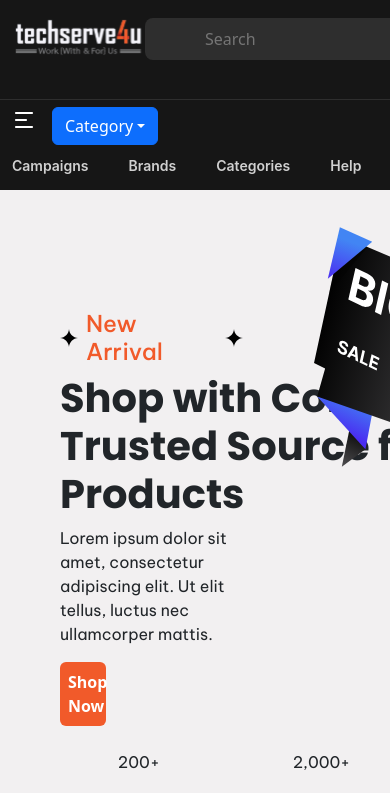
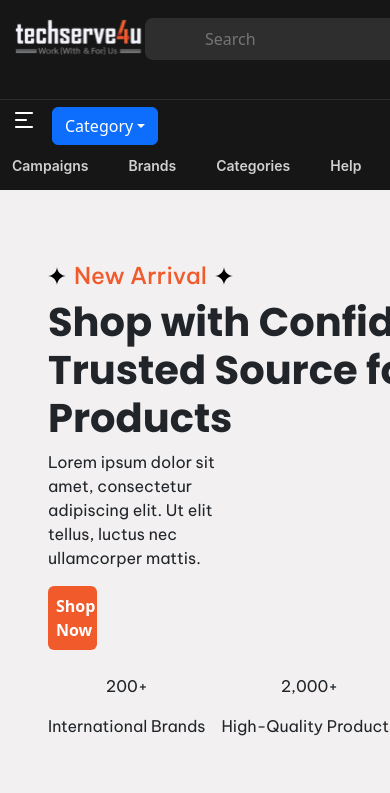
Before and after one commit to FarahNaz1292/sassStaticwebpage, a React (Vite) app: page / in a window 390 px wide. Shown: the top 793 px of the page. Built offline with nearby package versions, Linux system fonts and the light colour scheme.

Commit message:
Added Media Query

```diff
--- a/src/Components/Herosection.jsx
+++ b/src/Components/Herosection.jsx
@@ -15,8 +15,8 @@ const Herosection = () => {
   return (
     <>
       <Navbar></Navbar>
-      <div className="hero-section d-flex ">
-        <div className="d-flex container mt-4 hero-section-content">
+      <div className="hero-section d-flex">
+        <div className="d-lg-flex main-container mt-4 hero-section-content">
           <div className="m-5 w-50">
             <div className="d-flex gap-2 mt-5">
               <img src={Star} alt="" className="mb-2" />
--- a/src/main.jsx
+++ b/src/main.jsx
@@ -2,7 +2,7 @@ import { StrictMode } from "react";
 import { createRoot } from "react-dom/client";
 import App from "./App.jsx";
 import "./styles/global-imports.scss";
-import "./index.css";
+// import "./index.css";
 import { BrowserRouter } from "react-router-dom";
 
 createRoot(document.getElementById("root")).render(
--- a/src/styles/_mixins.scss
+++ b/src/styles/_mixins.scss
@@ -1,3 +1,5 @@
+@import "./variables";
+
 @mixin discount-code {
   background-color: $new-arrival-text;
   width: 70px;
@@ -8,3 +10,24 @@
   position: absolute;
   right: 0px;
 }
+
+// @mixin smallScreen {
+//   @media (min-width: #{$screen-sm}) {
+//     @content;
+//   }
+// }
+// @mixin smallMaxScreen {
+//   @media (min-width: #{$screen-md}) {
+//     @content;
+//   }
+// }
+// @mixin MediumScreen {
+//   @media (min-width: #{$screen-md}) {
+//     @content;
+//   }
+// }
+// @mixin MediumMaxScreen {
+//   @media (min-width: #{$screen-lg}) {
+//     @content;
+//   }
+// }
--- a/src/styles/_variables.scss
+++ b/src/styles/_variables.scss
@@ -6,5 +6,8 @@ $new-arrival-text: rgba(241, 90, 42, 1);
 $back-ground-color: rgb(242, 240, 241);
 
 //Screen sizes
-$screen-sm: 576px;
-$screen-md: 768px;
+// $screen-sm: 576px;
+// $screen-md: 768px;
+// $screen-lg: 992px;
+// $screen-xl: 1200px;
+// $screen-xxl: 1300px;
--- a/src/styles/components/herosection.scss
+++ b/src/styles/components/herosection.scss
@@ -2,6 +2,7 @@
   width: 100%;
   height: 700px;
   background-color: $back-ground-color;
+
   .hero-section-content {
     gap: 100px;
     .hero-section-btn {
```
